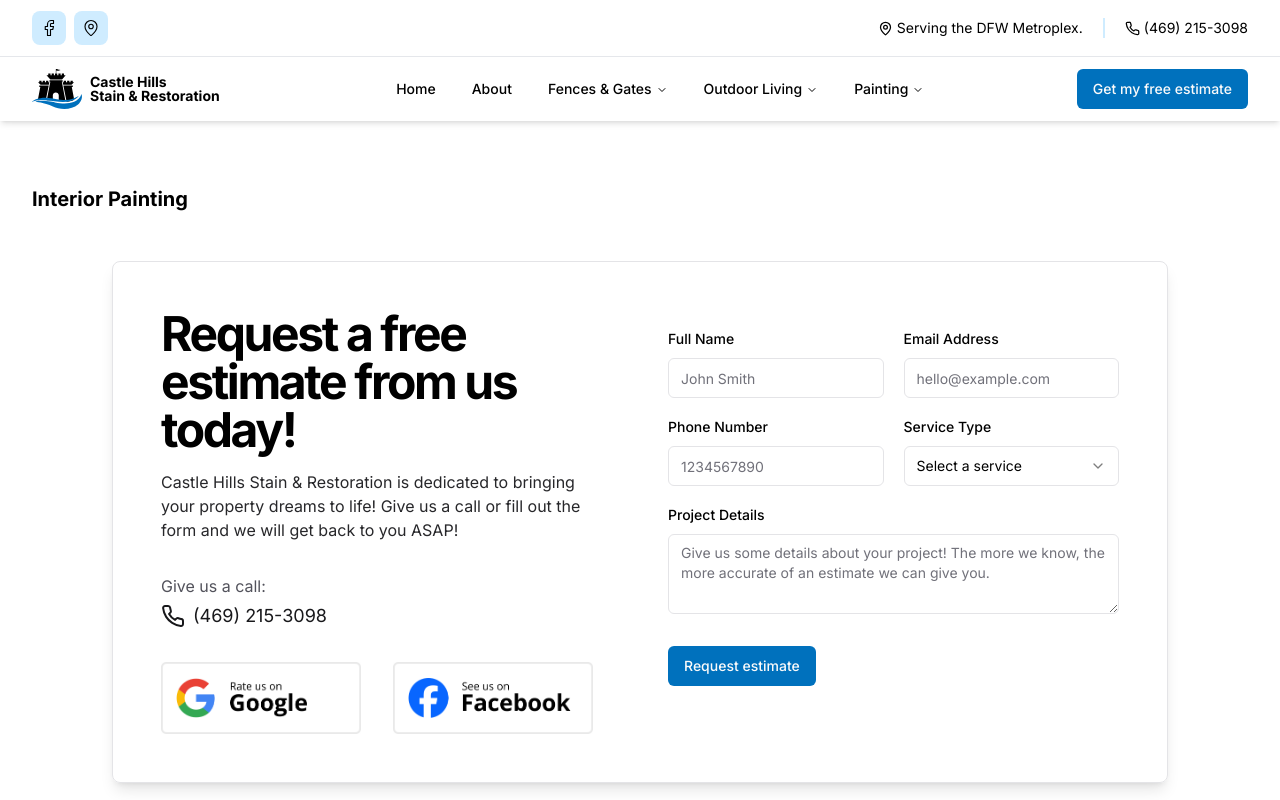
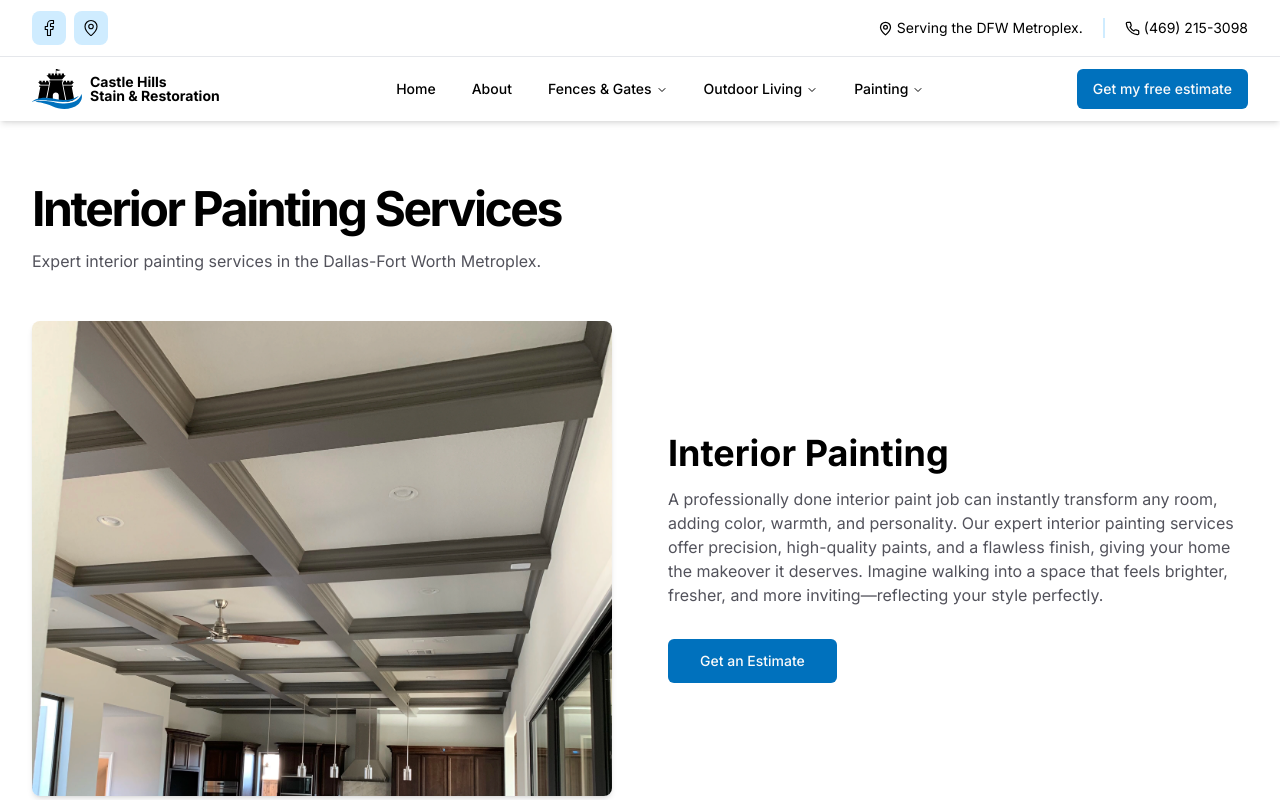
Before and after one commit to Radiata-Web/castle-hills, a Next.js app: page /interior-painting in a window 1280 px wide. Shown: the top 800 px of the page. Built offline with nearby package versions, Linux system fonts and the light colour scheme; what zod-form-data would draw is missing.

Commit message:
Add suppliers and in-paint image

```diff
--- a/src/app/(services)/(fences-and-gates)/automatic-gates/page.tsx
+++ b/src/app/(services)/(fences-and-gates)/automatic-gates/page.tsx
@@ -1,4 +1,5 @@
 import ServiceDesc from "@/components/misc/serviceDesc"
+import Suppliers from "@/components/misc/suppliers"
 import { Metadata } from "next"
 
 export const metadata: Metadata = {
@@ -34,6 +35,8 @@ export default function Page() {
           header="Automatic Metal Gates"
           content="An automatic metal gate can offer both convenience and peace of mind. Our installation service provides sturdy, stylish gates with the latest automation technology for seamless operation. Picture yourself driving up to a gate that opens effortlessly with a touch, offering both protection and a sleek modern look that enhances your property’s value."
         />
+
+        <Suppliers />
       </section>
     </>
   )
--- a/src/app/(services)/(fences-and-gates)/fence-and-garage-door-stain/page.tsx
+++ b/src/app/(services)/(fences-and-gates)/fence-and-garage-door-stain/page.tsx
@@ -1,4 +1,5 @@
 import ServiceDesc from "@/components/misc/serviceDesc"
+import Suppliers from "@/components/misc/suppliers"
 import { Metadata } from "next"
 
 export const metadata: Metadata = {
@@ -35,6 +36,8 @@ export default function Page() {
           header="Garage Door Stain & Seal"
           content="A fresh stain and seal can restore its beauty and protect it from harsh elements. Our garage door stain & seal service enhances the natural grain of your wood, adding richness and depth while creating a protective barrier against moisture, UV rays, and wear. Imagine pulling up to your home and seeing a garage door that looks brand new, adding curb appeal and lasting durability."
         />
+
+        <Suppliers />
       </section>
     </>
   )
--- a/src/app/(services)/(fences-and-gates)/wood-fences/page.tsx
+++ b/src/app/(services)/(fences-and-gates)/wood-fences/page.tsx
@@ -1,4 +1,5 @@
 import ServiceDesc from "@/components/misc/serviceDesc"
+import Suppliers from "@/components/misc/suppliers"
 import { Metadata } from "next"
 
 export const metadata: Metadata = {
@@ -34,6 +35,8 @@ export default function Page() {
           header="Wood Fence Staining"
           content="Our professional fence staining services are the perfect solution to breathe new life into your existing structure. Staining your fence protects it from moisture, UV rays, and temperature changes, preventing damage and extending the fence's lifespan. It also enhances curb appeal by providing a polished look and offering various color options to complement the property’s exterior."
         />
+
+        <Suppliers />
       </section>
     </>
   )
--- a/src/app/(services)/(outdoor-living)/arbors-and-pergolas/page.tsx
+++ b/src/app/(services)/(outdoor-living)/arbors-and-pergolas/page.tsx
@@ -1,4 +1,5 @@
 import ServiceDesc from "@/components/misc/serviceDesc"
+import Suppliers from "@/components/misc/suppliers"
 import { Metadata } from "next"
 
 export const metadata: Metadata = {
@@ -34,6 +35,8 @@ export default function Page() {
           header="Pergola Installation & Staining"
           content="Dreaming of a stylish, shaded retreat in your backyard? A custom pergola can transform your outdoor space into the perfect spot for relaxation and entertaining. Our expert pergola installation and staining services deliver both beauty and durability, with high-quality craftsmanship and a rich stain that protects and enhances the wood’s natural charm."
         />
+
+        <Suppliers />
       </section>
     </>
   )
--- a/src/app/(services)/(outdoor-living)/patio-covers/page.tsx
+++ b/src/app/(services)/(outdoor-living)/patio-covers/page.tsx
@@ -1,4 +1,5 @@
 import ServiceDesc from "@/components/misc/serviceDesc"
+import Suppliers from "@/components/misc/suppliers"
 import { Metadata } from "next"
 
 export const metadata: Metadata = {
@@ -26,6 +27,8 @@ export default function Page() {
           header="Patio Cover Installation"
           content="A custom patio cover can provide the perfect shelter, allowing you to enjoy your outdoor space year-round. Our patio cover installation service offers stylish, durable designs that not only provide shade and weather protection but also enhance your home's curb appeal. Imagine relaxing under your patio cover, shielded from the elements while still enjoying the fresh air."
         />
+
+        <Suppliers />
       </section>
     </>
   )
--- a/src/app/(services)/(painting)/interior-painting/page.tsx
+++ b/src/app/(services)/(painting)/interior-painting/page.tsx
@@ -1,3 +1,4 @@
+import ServiceDesc from "@/components/misc/serviceDesc"
 import { Metadata } from "next"
 
 export const metadata: Metadata = {
@@ -6,5 +7,26 @@ export const metadata: Metadata = {
 }
 
 export default function Page() {
-  return <h1 className="text-xl font-bold">Interior Painting</h1>
+  return (
+    <>
+      <header className="space-y-4 mb-12">
+        <h1 className="text-3xl font-bold tracking-tighter sm:text-4xl xl:text-5xl/none">
+          Interior Painting Services
+        </h1>
+        <p className="text-zinc-600">
+          Expert interior painting services in the Dallas-Fort Worth Metroplex.
+        </p>
+      </header>
+
+      <section className="space-y-12 md:space-y-20">
+        <ServiceDesc
+          imagePosition="left"
+          image="paint/in-paint-2"
+          imageAlt="Offwhite painted ceiling with grid of gray painted extruded ceiling accent pieces"
+          header="Interior Painting"
+          content="A professionally done interior paint job can instantly transform any room, adding color, warmth, and personality. Our expert interior painting services offer precision, high-quality paints, and a flawless finish, giving your home the makeover it deserves. Imagine walking into a space that feels brighter, fresher, and more inviting—reflecting your style perfectly."
+        />
+      </section>
+    </>
+  )
 }
--- a/src/components/misc/interior-contact.tsx
+++ b/src/components/misc/interior-contact.tsx
@@ -6,7 +6,7 @@ export default function InteriorContact() {
   return (
     <>
       <div className="absolute -translate-y-52" id="contact"></div>
-      <section className="grid p-6 rounded-lg shadow-lg border border-zinc-200 gap-4 my-12 sm:p-8 md:p-10 lg:p-12 md:gap-10 lg:gap-14 lg:grid-cols-2 m-20">
+      <section className="grid p-6 rounded-lg shadow-lg border border-zinc-200 gap-4 my-12 sm:p-8 md:p-10 lg:p-12 md:gap-10 lg:gap-14 lg:grid-cols-2">
         <div className="flex flex-col space-y-4 md:space-y-6 lg:space-y-8">
           <div className="max-w-[600px]">
             <p className="text-3xl font-bold tracking-tighter md:text-4xl xl:text-5xl/none mb-4">
@@ -30,7 +30,7 @@ export default function InteriorContact() {
           </div>
 
           {/* Socials */}
-          <div className="hidden md:flex flex-row gap-4 sm:gap-6 md:gap-8">
+          <div className="flex flex-row gap-4 sm:gap-6 md:gap-8">
             <Link href="https://maps.app.goo.gl/RteUFevUMNKuLVkv8">
               <Image
                 src="/gl-badge.png"
--- a/src/components/misc/suppliers.tsx
+++ b/src/components/misc/suppliers.tsx
@@ -3,7 +3,7 @@ import Image from "next/image"
 export default function Suppliers() {
   return (
     <div className="flex flex-row items-center max-h-16 gap-6 my-8 sm:gap-10 md:gap-12">
-      <span className="bg-zinc-200 w-full h-[1px]"></span>
+      <span className="hidden bg-zinc-200 w-full h-[1px] sm:block"></span>
       <Image
         src="/logos/wood-defender.png"
         alt="Wood Defender logo"
@@ -18,7 +18,7 @@ export default function Suppliers() {
         height={113}
         className="w-52 mr-auto"
       />
-      <span className="bg-zinc-200 w-full h-[1px]"></span>
+      <span className="hidden bg-zinc-200 w-full h-[1px] sm:block"></span>
     </div>
   )
 }
--- a/src/lib/data.ts
+++ b/src/lib/data.ts
@@ -55,7 +55,7 @@ export const PAINTING_SERVICES: {
   {
     title: "Interior Painting",
     href: "/interior-painting",
-    cardImg: "/paint/ex-paint-5",
+    cardImg: "/paint/in-paint-2",
   },
   {
     title: "Exterior Painting",
```
Also changed, not shown: src/app/(services)/(painting)/exterior-painting/page.tsx (+23 -1 lines), public/photos/paint/in-paint-2.webp (added).
